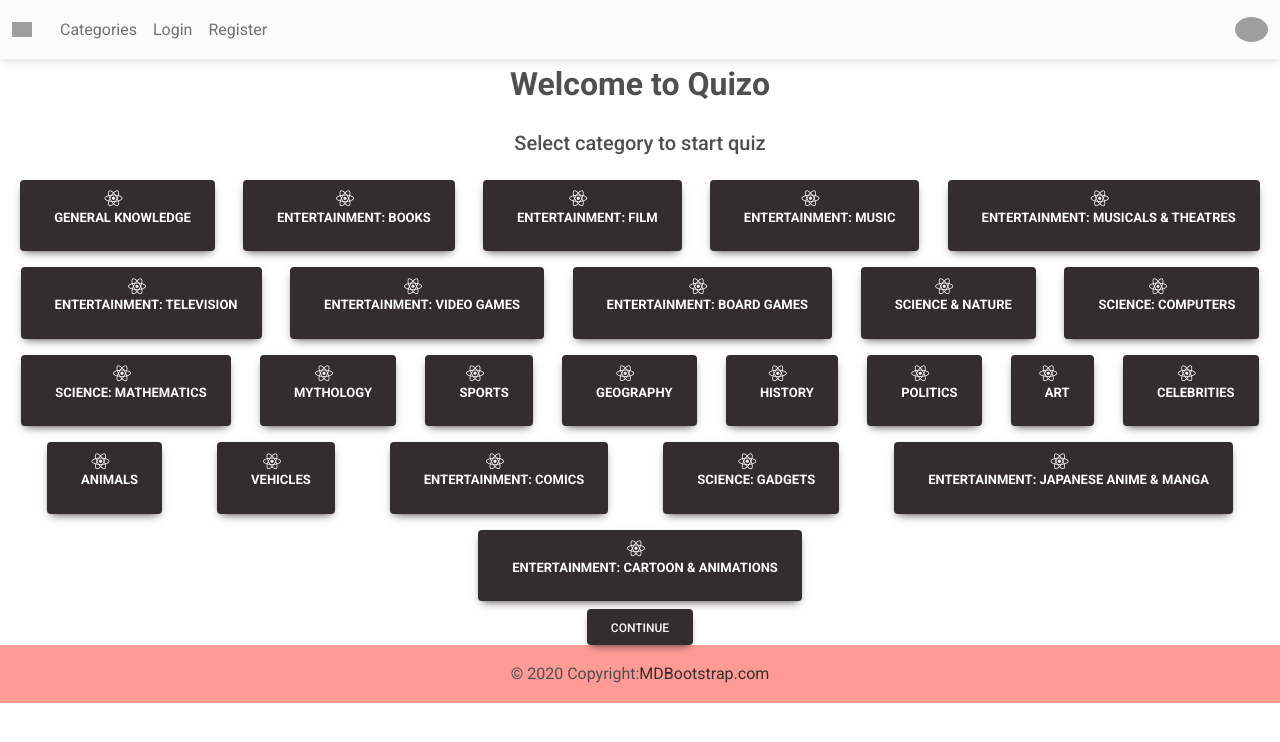
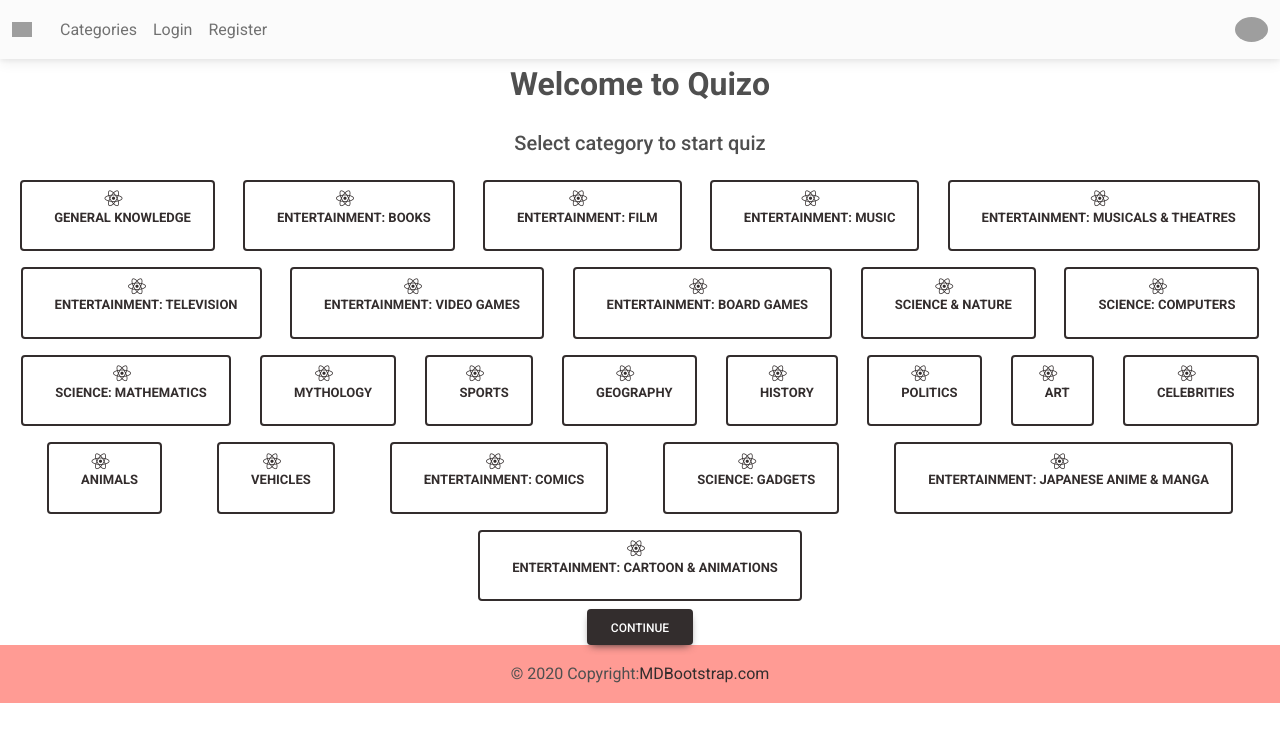
Before and after one commit to PramodhRajapakse/Quizo, a React (Create React App) app: page /categories in a window 1280 px wide. Shown: the top 742 px of the page. Built offline with nearby package versions, Linux system fonts and the light colour scheme; grey boxes are pictures that could not be loaded.

Commit message:
question screen added

```diff
--- a/package.json
+++ b/package.json
@@ -3,6 +3,7 @@
   "version": "0.1.0",
   "private": true,
   "dependencies": {
+    "@babel/plugin-proposal-private-property-in-object": "^7.21.11",
     "@fortawesome/fontawesome-free": "^6.4.2",
     "@testing-library/jest-dom": "^5.17.0",
     "@testing-library/react": "^13.4.0",
--- a/src/App.js
+++ b/src/App.js
@@ -7,6 +7,7 @@ import NavBar from './components/NavBar';
 import Footer from './components/Footer';
 import CategoryScreen from './pages/CategoryScreen';
 import DetailScreen from './pages/DetailScreen';
+import QuestionScreen from './pages/QuestionScreen';
 
 function App() {
   return (
@@ -18,6 +19,7 @@ function App() {
           <Route path="signup" element={<Register />} />
           <Route path="categories" element={<CategoryScreen />} />
           <Route path="details" element={<DetailScreen />} />
+          <Route path="questions" element={<QuestionScreen/>} />
         </Route>
       </Routes>
       <Footer />
--- /dev/null
+++ b/src/components/Answer.jsx
@@ -0,0 +1,21 @@
+const Answer = ({ onChange, index, choice, selectedAnswer }) => {
+    // Convert index to alphabet character to show ABCD before question
+    const label = String.fromCharCode(65 + index)
+    return (
+      <div key={index}>
+        <div className="d-flex">
+          <p>{label}.</p>
+          <input
+            name={choice}
+            // radio is for checked one option and checkbox is for checked multiple options
+            type="radio"
+            //checked={choice}
+            onChange={onChange}
+          />
+          {choice}
+        </div>
+      </div>
+    )
+  }
+
+  export default Answer;
--- a/src/components/CategoryButton.jsx
+++ b/src/components/CategoryButton.jsx
@@ -1,10 +1,10 @@
 import { MDBBtn } from "mdb-react-ui-kit"
 import '../assets/styles/CategoryButton.css';
 
-export const CategoryButton = ({label}) => {
+export const CategoryButton = ({label, onClick=f=>f}) => {
     return (
         <div className="categoryBtnContainer m-2">
-        <MDBBtn className="categoryBtn btn-dark">
+        <MDBBtn className="categoryBtn btn-outline-dark" onClick={onClick}>
             <i className="fa-brands fa-react fa-xl me-2" aria-hidden="true"></i>
             <p className="categoryBtnText">{label}</p>
         </MDBBtn >
--- /dev/null
+++ b/src/components/Question.jsx
@@ -0,0 +1,27 @@
+import Answer from "./Answer";
+
+const Question = ({
+    question,
+    choices,
+    selectedAnswer,
+    handleAnswerSelection
+  }) => {
+    return (
+      <div>
+        <p>{question}</p>
+        <div>
+          {choices.map((choice, index) => (
+            <Answer
+              choice={choice}
+              index={index}
+              key={index}
+              onChange={e => handleAnswerSelection(e, index)}
+              selectedAnswer={selectedAnswer}
+            />
+          ))}
+        </div>
+      </div>
+    )
+  }
+
+export default Question;
--- a/src/pages/CategoryScreen.js
+++ b/src/pages/CategoryScreen.js
@@ -1,15 +1,27 @@
+import React from "react";
 import { CategoryButton } from "../components/CategoryButton";
-import { Link } from "react-router-dom";
+import { useNavigate } from "react-router-dom";
 import "../assets/styles/CategoryScreen.css";
 import cats from "../services/data.json";
 import { useEffect, useState } from "react";
+import { MDBBtn } from "mdb-react-ui-kit";
 
 const CategoryScreen = () => {
     const [categories, setCategories] = useState([]);
+    const [selectedCat, setSelectedCat] = useState(null);
+    let navigate = useNavigate();
 
     useEffect(() => {
         setCategories(cats.trivia_categories);
     }, []);
+
+    const chooseCategory = (val) => {
+        setSelectedCat(val)
+    }
+
+    const handleContinue = () => {
+        navigate("/details", { state: { category: selectedCat } });
+    }
 
 return (
     <div>
@@ -20,12 +32,12 @@ return (
         <div className="categoryContainer">
             {categories.map((category) => {
                 return (
-                    <CategoryButton label={category.name}/>
+                    <CategoryButton key={category.id} label={category.name} onClick={() => {chooseCategory(category)}}/>
                 )
             })}
         </div>
         <div className="d-flex justify-content-center">
-        <Link to="/details" className="d-flex btn btn-dark">Continue</Link>
+        <MDBBtn onClick={handleContinue} className="d-flex btn btn-dark">Continue</MDBBtn>
         </div>
     </div>
 )
--- a/src/pages/DetailScreen.js
+++ b/src/pages/DetailScreen.js
@@ -1,28 +1,39 @@
+import React, { useEffect, useState } from "react";
+import { useLocation } from "react-router-dom";
 import { MDBBtn } from "mdb-react-ui-kit";
 import "../assets/styles/DetailScreen.css";
 
+
 const DetailScreen = () => {
+  const {state} = useLocation();
+  const {category} = state;
+  const [categoryName, setCategoryName] = useState("");
+
+  useEffect(() => {
+    setCategoryName(category.name);
+  }, [category])
+
 return (
     <div className="d-flex justify-content-center">
     <div className="detailTextContainer">
     <p className="appTitle">Quizo</p>
-      <p className="detailText">
-        Selected Quiz Topic: <p>"selectedQuizTopic"</p>
-      </p>
-      <p>
+      <div className="detailText">
+        Selected Quiz Topic: <p>{categoryName}</p>
+      </div>
+      <div>
         Total questions to attempt:{' '}
         <p>"otalQuestions"</p>
-      </p>
-      <p>
+      </div>
+      <div>
         Score in total: <p>"totalscorw</p>
-      </p>
-      <p>
+      </div>
+      <div>
         Total time: <p>convertSecondstotalTime</p>
-      </p>
-      <p>
+      </div>
+      <div>
         To save time, you can skip questions. Skipped questions will show up at the
         end of the quiz.
-      </p>
+      </div>
       <MDBBtn>Start</MDBBtn>
     </div>
     </div>
--- /dev/null
+++ b/src/pages/QuestionScreen.js
@@ -0,0 +1,28 @@
+import { useEffect } from "react";
+import Question from "../components/Question";
+import qData from "../services/questions.json";
+import { useState } from "react";
+
+const QuestionScreen = () => {
+  const [questions, setQuestions] = useState([]);
+  const [activeQuestion, setActiveQuestion]= useState(null);
+  const vals = ["Jake", "Sonny", "Jo"];
+
+  useEffect(() => {
+    setQuestions(qData.results);
+    setActiveQuestion(qData.results[0]);
+    console.log(qData.results[0].question)
+  }, [])
+
+  const handleAnswerSelect = () => {
+
+  }
+
+return (
+    <div className="d-flex justify-content-center">
+        <Question question={activeQuestion != null ? activeQuestion.question: "Loading"} choices={vals} handleAnswerSelection={handleAnswerSelect}/>
+    </div>
+)
+}
+
+export default QuestionScreen;
--- /dev/null
+++ b/src/services/questions.json
@@ -0,0 +1,125 @@
+{
+    "response_code": 0,
+    "results": [
+        {
+            "category": "Science: Computers",
+            "type": "multiple",
+            "difficulty": "easy",
+            "question": "What does the &quot;MP&quot; stand for in MP3?",
+            "correct_answer": "Moving Picture",
+            "incorrect_answers": [
+                "Music Player",
+                "Multi Pass",
+                "Micro Point"
+            ]
+        },
+        {
+            "category": "Science: Computers",
+            "type": "multiple",
+            "difficulty": "easy",
+            "question": "Which computer hardware device provides an interface for all other connected devices to communicate?",
+            "correct_answer": "Motherboard",
+            "incorrect_answers": [
+                "Central Processing Unit",
+                "Hard Disk Drive",
+                "Random Access Memory"
+            ]
+        },
+        {
+            "category": "Science: Computers",
+            "type": "multiple",
+            "difficulty": "easy",
+            "question": "What is the most preferred image format used for logos in the Wikimedia database?",
+            "correct_answer": ".svg",
+            "incorrect_answers": [
+                ".png",
+                ".jpeg",
+                ".gif"
+            ]
+        },
+        {
+            "category": "Science: Computers",
+            "type": "multiple",
+            "difficulty": "easy",
+            "question": "How many kilobytes in one gigabyte (in decimal)?",
+            "correct_answer": "1000000",
+            "incorrect_answers": [
+                "1024",
+                "1000",
+                "1048576"
+            ]
+        },
+        {
+            "category": "Science: Computers",
+            "type": "multiple",
+            "difficulty": "easy",
+            "question": "In &quot;Hexadecimal&quot;, what color would be displayed from the color code? &quot;#00FF00&quot;?",
+            "correct_answer": "Green",
+            "incorrect_answers": [
+                "Red",
+                "Blue",
+                "Yellow"
+            ]
+        },
+        {
+            "category": "Science: Computers",
+            "type": "multiple",
+            "difficulty": "easy",
+            "question": "Which computer language would you associate Django framework with?",
+            "correct_answer": "Python",
+            "incorrect_answers": [
+                "C#",
+                "C++",
+                "Java"
+            ]
+        },
+        {
+            "category": "Science: Computers",
+            "type": "multiple",
+            "difficulty": "easy",
+            "question": "In computing, what does MIDI stand for?",
+            "correct_answer": "Musical Instrument Digital Interface",
+            "incorrect_answers": [
+                "Musical Interface of Digital Instruments",
+                "Modular Interface of Digital Instruments",
+                "Musical Instrument Data Interface"
+            ]
+        },
+        {
+            "category": "Science: Computers",
+            "type": "multiple",
+            "difficulty": "easy",
+            "question": "In computing, what does LAN stand for?",
+            "correct_answer": "Local Area Network",
+            "incorrect_answers": [
+                "Long Antenna Node",
+                "Light Access Node",
+                "Land Address Navigation"
+            ]
+        },
+        {
+            "category": "Science: Computers",
+            "type": "multiple",
+            "difficulty": "easy",
+            "question": "What language does Node.js use?",
+            "correct_answer": "JavaScript",
+            "incorrect_answers": [
+                "Java",
+                "Java Source",
+                "Joomla Source Code"
+            ]
+        },
+        {
+            "category": "Science: Computers",
+            "type": "multiple",
+            "difficulty": "easy",
+            "question": "What does the computer software acronym JVM stand for?",
+            "correct_answer": "Java Virtual Machine",
+            "incorrect_answers": [
+                "Java Vendor Machine",
+                "Java Visual Machine",
+                "Just Virtual Machine"
+            ]
+        }
+    ]
+}
```
